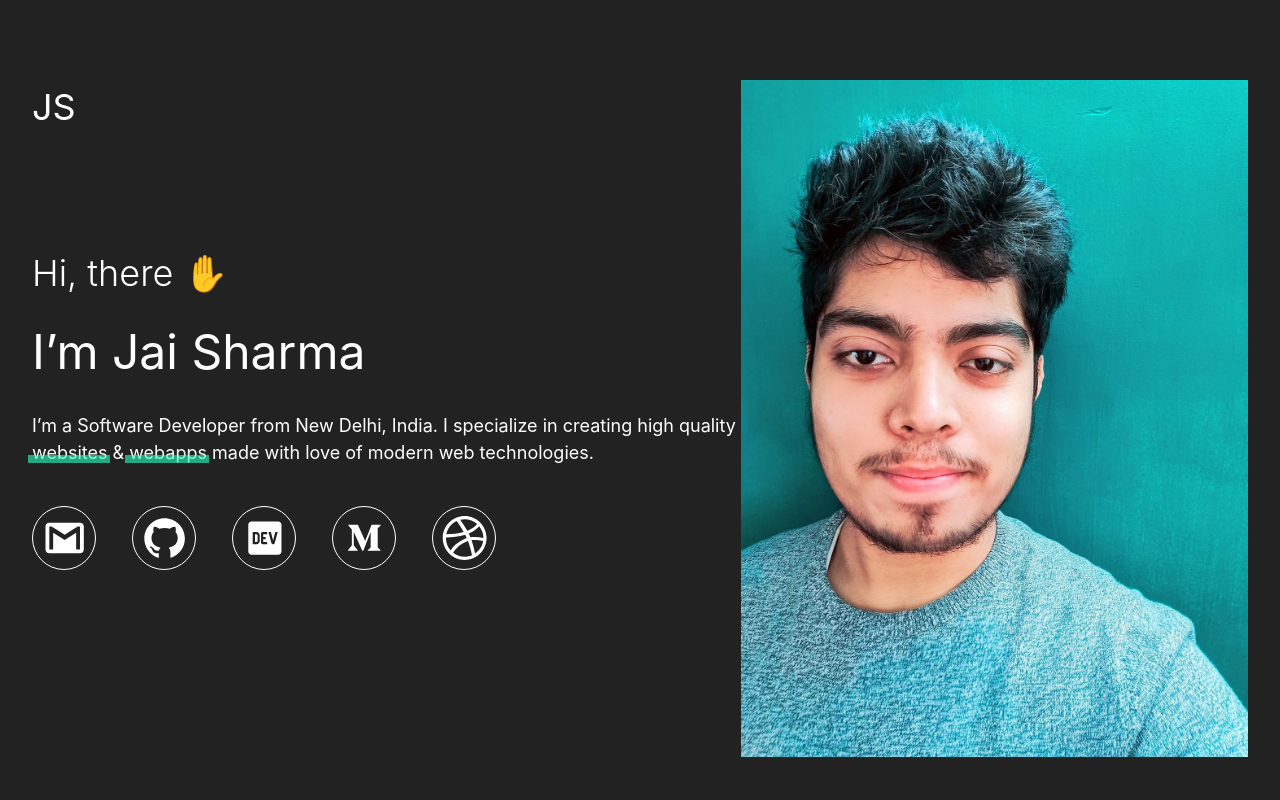
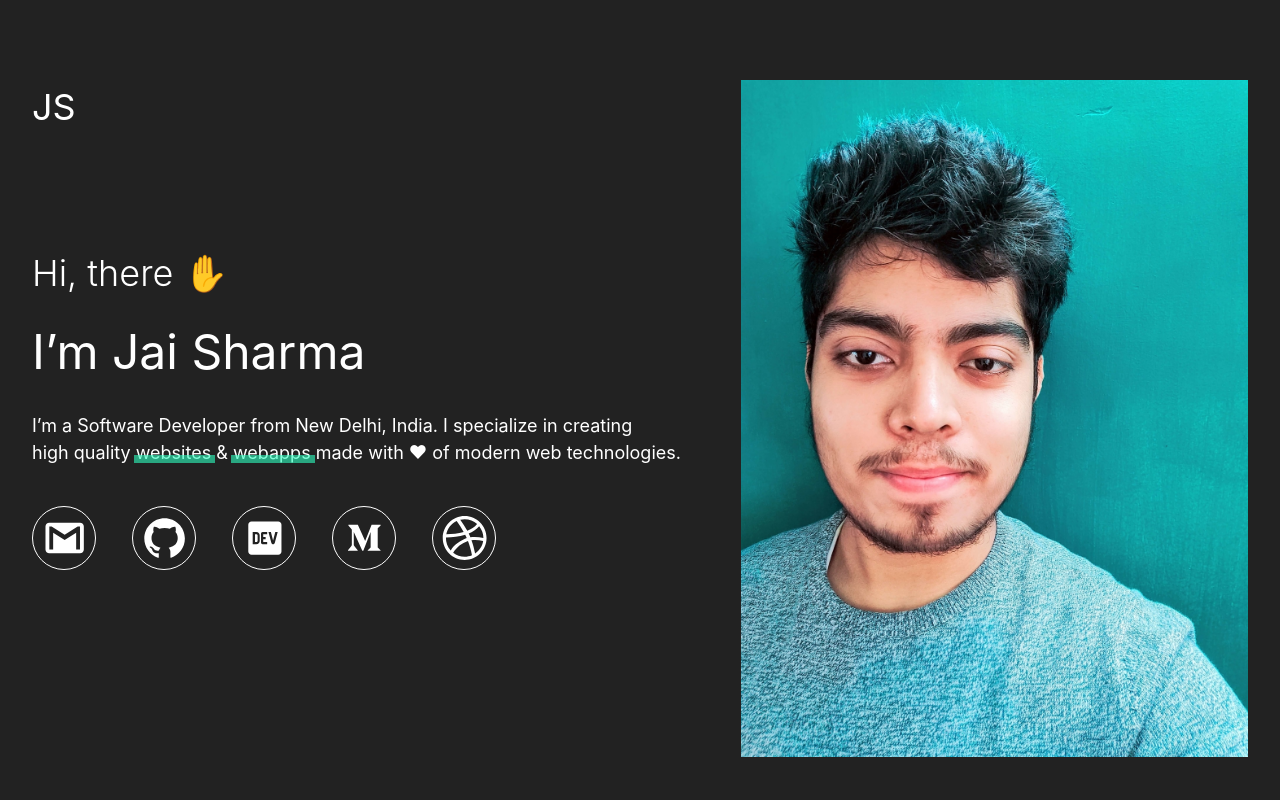
Before and after one commit to jaisharx/jaisharx.dev, a Next.js app: page / in a window 1280 px wide. Shown: the top 800 px of the page. Built offline with nearby package versions, Linux system fonts and the light colour scheme.

Commit message:
improving heading styling

```diff
--- a/components/header.js
+++ b/components/header.js
@@ -25,11 +25,11 @@ const FancyUnderline = styled.span`
         content: '';
         height: 8px;
         width: 108%;
-        opacity: .6;
-        background-color: #2DFFC0;
+        opacity: 0.6;
+        background-color: #2dffc0;
         position: absolute;
         bottom: 0;
-        left: -4px;
+        left: -2px;
     }
 `;
 
@@ -45,10 +45,10 @@ function LeftColumn() {
             </Text>
             <Text fontSize="large" mt={6}>
                 I’m a Software Developer from New Delhi, India. I specialize in
-                creating high quality <br />{' '}
+                creating <br /> high quality{' '}
                 <FancyUnderline>websites</FancyUnderline> &{' '}
-                <FancyUnderline>webapps</FancyUnderline> made with love of
-                modern web technologies.
+                <FancyUnderline>webapps</FancyUnderline> made with ❤ of modern
+                web technologies.
             </Text>
             <HStack spacing={9} mt={10}>
                 <SocialLink>
```
